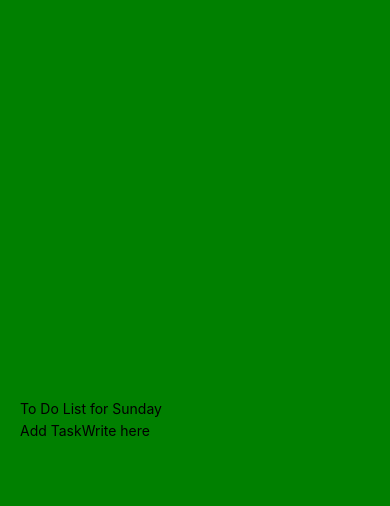
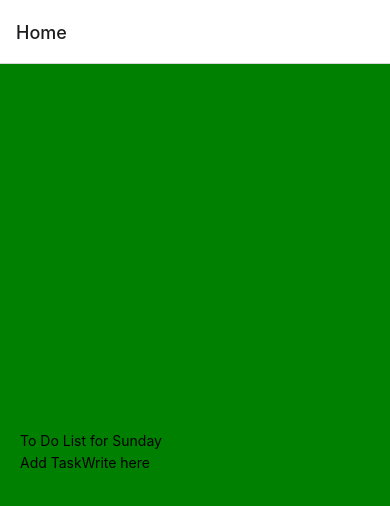
Before and after one commit to KarolyJ/ToDoList-App, a React Native app: screen /Home in a window 390 px wide. Shown: the top 506 px of the page. Built offline with nearby package versions, Linux system fonts and the light colour scheme.

Commit message:
Pages are managed with Navigationn

```diff
--- a/App.js
+++ b/App.js
@@ -1,91 +1,19 @@
-import { StatusBar } from "expo-status-bar";
-import {
-  StyleSheet,
-  Text,
-  TextInput,
-  View,
-  FlatList,
-  TouchableOpacity,
-} from "react-native";
-import { useState } from "react";
+import { NavigationContainer } from "@react-navigation/native";
+import { createNativeStackNavigator } from "@react-navigation/native-stack";
+import DoListPage from "./exponents/pages/DoListPage";
+import LoginPage from "./exponents/pages/LoginPage";
 
-const today = new Date();
-
-function formatDate(date) {
-  return new Intl.DateTimeFormat("en-US", { weekday: "long" }).format(date);
-}
+/* createNativeStackNavigator is a function that returns an object containing 2 properties:
+Screen and Navigator. Both of them are React components used for configuring the navigator.
+The Navigator should contain Screen elements as its children to define the configuration for routes. */
+const Stack = createNativeStackNavigator();
 
 export default function App() {
-  const [Task, setTask] = useState("");
-  const [ToDoList, setToDoList] = useState([]);
-
-  const handleAddTask = () => {
-    if (Task.trim() !== "") {
-      //create new task with unique ID
-      const newTask = { id: Math.random(), text: Task };
-
-      //update the task array
-      setToDoList([...ToDoList, newTask]);
-      //clear input field
-      setTask("");
-    }
-  };
-
-  const renderItem = ({ item }) => (
-    <View>
-      <Text>{item.text}</Text>
-      <TouchableOpacity onPress={() => handleDeleteFromList(item.id)}>
-        <Text style={styles.deleteButton}>Delete</Text>
-      </TouchableOpacity>
-    </View>
-  );
-
-  const handleDeleteFromList = (itemId) => {
-    const updatedList = ToDoList.filter((ToDoName) => ToDoName.id !== itemId);
-    setToDoList(updatedList);
-  };
-
   return (
-    <View style={styles.container}>
-      <Text style={styles.h1}>To Do List for {formatDate(today)}</Text>
-      <View>
-        <FlatList
-          data={ToDoList}
-          renderItem={renderItem}
-          keyExtractor={(item) => item.id}
-        />
-      </View>
-      <View style={styles.buttonContainer}>
-        <TouchableOpacity onPress={handleAddTask}>
-          <Text>Add Task</Text>
-        </TouchableOpacity>
-        <TextInput
-          placeholder="Write here"
-          value={Task}
-          onChangeText={(text) => setTask(text)}
-          style={{ height: 28 }}
-        />
-      </View>
-      <StatusBar style="auto" />
-    </View>
+    <NavigationContainer>
+      <Stack.Navigator>
+        <Stack.Screen name="Home" component={DoListPage} />
+      </Stack.Navigator>
+    </NavigationContainer>
   );
 }
-
-const styles = StyleSheet.create({
-  container: {
-    flex: 1,
-    backgroundColor: "green",
-    justifyContent: "center",
-    padding: 20,
-  },
-  mainContainer: {
-    backgroundColor: "",
-  },
-  buttonContainer: {
-    alignItems: "center",
-    flexDirection: "row",
-  },
-  deleteButton: {
-    color: "red",
-  },
-});
--- a/exponents/pages/DoListPage.js
+++ b/exponents/pages/DoListPage.js
@@ -0,0 +1,94 @@
+import {
+  StyleSheet,
+  Text,
+  TextInput,
+  View,
+  FlatList,
+  TouchableOpacity,
+} from "react-native";
+import { StatusBar } from "expo-status-bar";
+import { useState } from "react";
+
+// function formatDate(date) {
+//     return new Intl.DateTimeFormat("en-US", { weekday: "long" }).format(date);
+//   }
+
+export default function DoListPage() {
+  const today = new Date();
+  const [Task, setTask] = useState("");
+  const [ToDoList, setToDoList] = useState([]);
+
+  const formateDate = ({ date }) => {
+    return new Intl.DateTimeFormat("en-US", { weekday: "long" }).format(date);
+  };
+
+  const handleAddTask = () => {
+    if (Task.trim() !== "") {
+      //create new task with unique ID
+      const newTask = { id: Math.random(), text: Task };
+
+      //update the task array
+      setToDoList([...ToDoList, newTask]);
+      //clear input field
+      setTask("");
+    }
+  };
+
+  const renderItem = ({ item }) => (
+    <View>
+      <Text>{item.text}</Text>
+      <TouchableOpacity onPress={() => handleDeleteFromList(item.id)}>
+        <Text style={styles.deleteButton}>Delete</Text>
+      </TouchableOpacity>
+    </View>
+  );
+
+  const handleDeleteFromList = (itemId) => {
+    const updatedList = ToDoList.filter((ToDoName) => ToDoName.id !== itemId);
+    setToDoList(updatedList);
+  };
+
+  return (
+    <View style={styles.container}>
+      <Text style={styles.h1}>To Do List for {formateDate(today)}</Text>
+      <View>
+        <FlatList
+          data={ToDoList}
+          renderItem={renderItem}
+          keyExtractor={(item) => item.id}
+        />
+      </View>
+      <View style={styles.buttonContainer}>
+        <TouchableOpacity onPress={handleAddTask}>
+          <Text>Add Task</Text>
+        </TouchableOpacity>
+        <TextInput
+          placeholder="Write here"
+          value={Task}
+          onChangeText={(text) => setTask(text)}
+          style={{ height: 28 }}
+        />
+      </View>
+      <StatusBar style="auto" />
+    </View>
+  );
+}
+
+const styles = StyleSheet.create({
+  container: {
+    flex: 1,
+    backgroundColor: "green",
+    justifyContent: "center",
+    padding: 20,
+  },
+  mainContainer: {
+    backgroundColor: "",
+  },
+  buttonContainer: {
+    alignItems: "center",
+    flexDirection: "row",
+  },
+  deleteButton: {
+    color: "red",
+  },
+});
--- a/exponents/pages/LoginPage.js
+++ b/exponents/pages/LoginPage.js
@@ -1,4 +1,4 @@
-import { View } from "react-native";
+import { View, Text } from "react-native";
 
 export default function LoginPage() {
   return (
```
